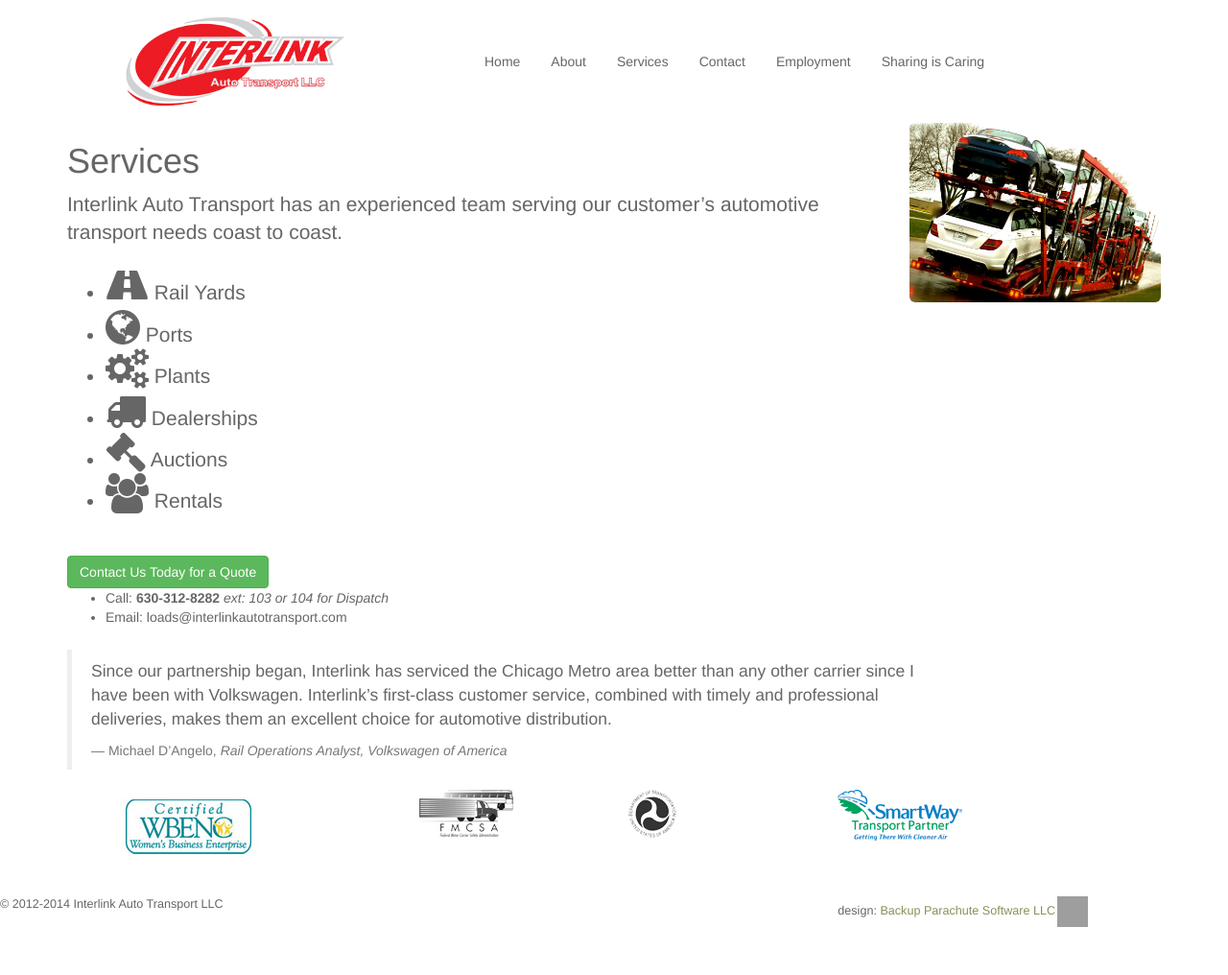
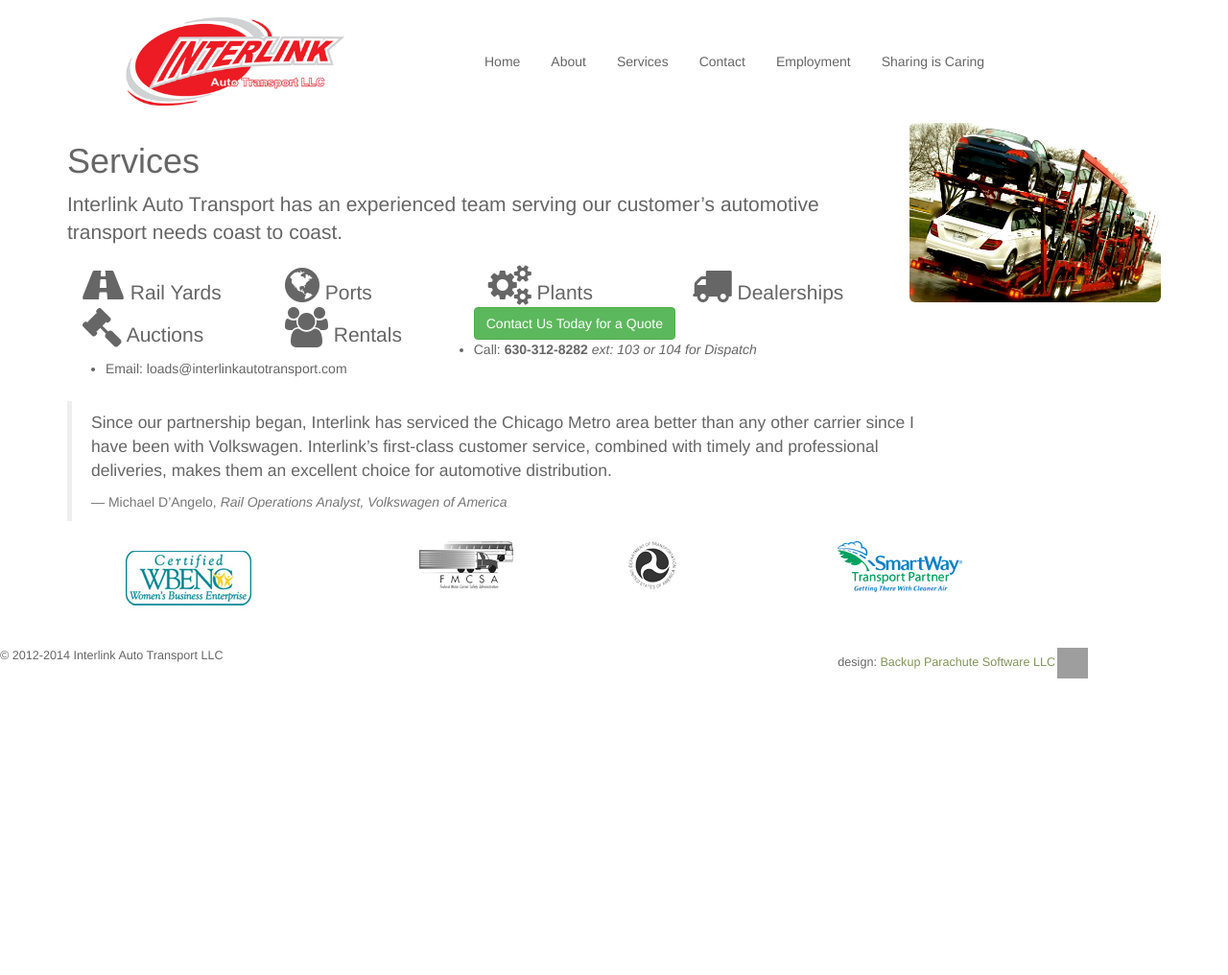
Before and after one commit to interlinkautotransport/interlinkautotransport.github.com, a Jekyll site: the page built from services.html, in a window 1280 px wide. Shown: the whole page at 96% size. Built offline with Jekyll 4.4.1, drawn with Linux system fonts in a browser that asks for light colours; nearby versions of some CDN libraries; library files that are not in the unit come from our copies; after the commit the page ends 900 px from its top, so only the background shows below that; grey boxes are pictures that could not be loaded.

Commit message:
services layout

```diff
--- a/about.html
+++ b/about.html
@@ -5,7 +5,7 @@
 name: About
 ---
 
-<div class="row">
+<div class="row tail-space">
 	<div class="col-lg-8">
         <!-- <div class="carousel pull-right col-lg-6">
             <img src="photos/8446.jpg" class="img-rounded"/>
--- a/services.html
+++ b/services.html
@@ -11,14 +11,14 @@
       <h1>Services</h1>
      <p class="lead">Interlink Auto Transport has an experienced team serving our customer’s automotive transport needs coast to coast.</p>
 
-    <ul class="tail-space-2x lead">
-        <li class=""><i class="fa fa-road fa-2x"></i> Rail Yards</li>
-        <li class=" "><i class="fa fa-globe fa-2x"></i> Ports</li>
-        <li class=" "><i class="fa fa-cogs fa-2x"></i> Plants</li>
-        <li class=" "><i class="fa fa-truck fa-2x"></i> Dealerships</li>
-        <li class=" "><i class="fa fa-legal fa-2x"></i> Auctions</li>
-        <li class=" "><i class="fa fa-group fa-2x"></i> Rentals</li>
-    </ul>
+    <div class="lead">
+        <div class="col-lg-3"><i class="fa fa-road fa-2x"></i> Rail Yards</div>
+        <div class="col-lg-3"><i class="fa fa-globe fa-2x"></i> Ports</div>
+        <div class="col-lg-3"><i class="fa fa-cogs fa-2x"></i> Plants</div>
+        <div class="col-lg-3"><i class="fa fa-truck fa-2x"></i> Dealerships</div>
+        <div class="col-lg-3"><i class="fa fa-legal fa-2x"></i> Auctions</div>
+        <div class="col-lg-3"><i class="fa fa-group fa-2x"></i> Rentals</div>
+    </div>
 
         <div class="">
             <a href="/contact.html" class="btn btn-success btn-large">Contact Us Today for a Quote</a>
```
